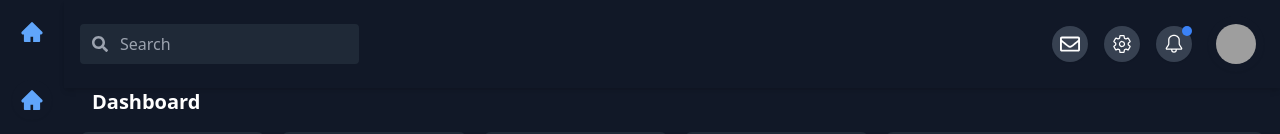
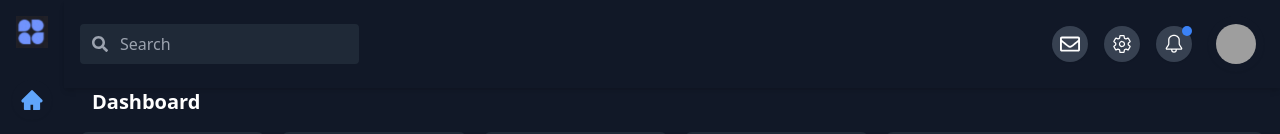
Before and after one commit to yeshu10/Dashboard, a React (Vite) app in the folder dashboard/: page / in a window 1280 px wide. Shown: the top 134 px of the page. Built offline with nearby package versions, Linux system fonts and the light colour scheme; grey boxes are pictures that could not be loaded.

Commit message:
logo fixed

```diff
--- a/dashboard/src/components/Sidebar.jsx
+++ b/dashboard/src/components/Sidebar.jsx
@@ -3,13 +3,15 @@ import { AiFillHome } from 'react-icons/ai';
 import { BiBarChartSquare, BiTask, BiWallet } from 'react-icons/bi';
 import { TbShoppingBagCheck } from 'react-icons/tb';
 import { RiLogoutCircleRLine } from 'react-icons/ri';
+import logo from '../assets/logo.jpg';
 
 const Sidebar = () => {
   return (
     <div className="w-16 bg-gray-900 text-white flex flex-col h-fullscreen">
       {/* Header Section */}
       <div className="flex items-center justify-center h-16 bg-gray-900 text-2xl font-bold">
-        <AiFillHome className="text-blue-400" size={24} />
+      <img src={logo} alt="Logo" className="w-8 h-8 object-cover" />
+        {/* <AiFillHome className="text-blue-400" size={24} /> */}
       </div>
 
       {/* Main Navigation Section */}
```
Also changed, not shown: dashboard/src/assets/logo.jpg (added).
